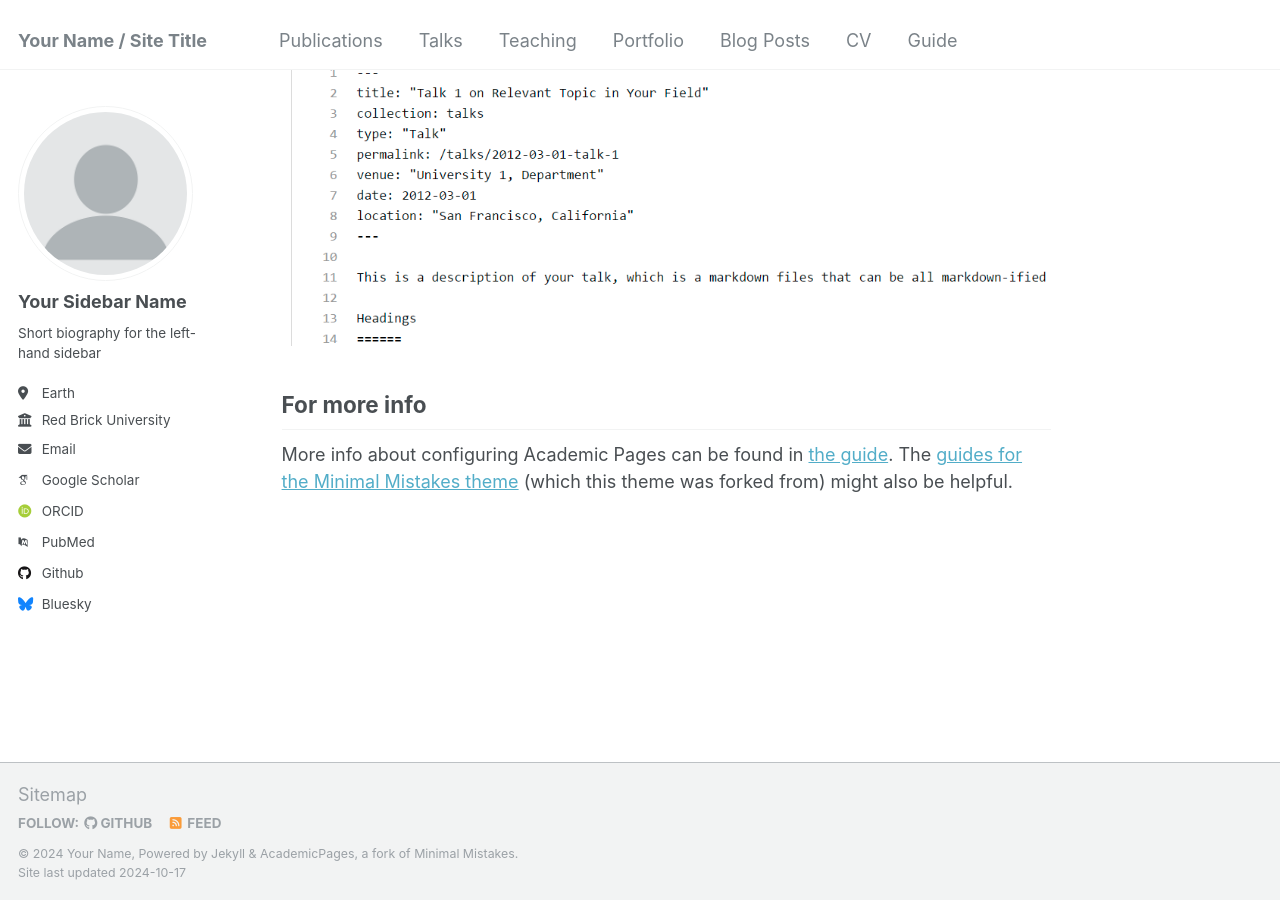
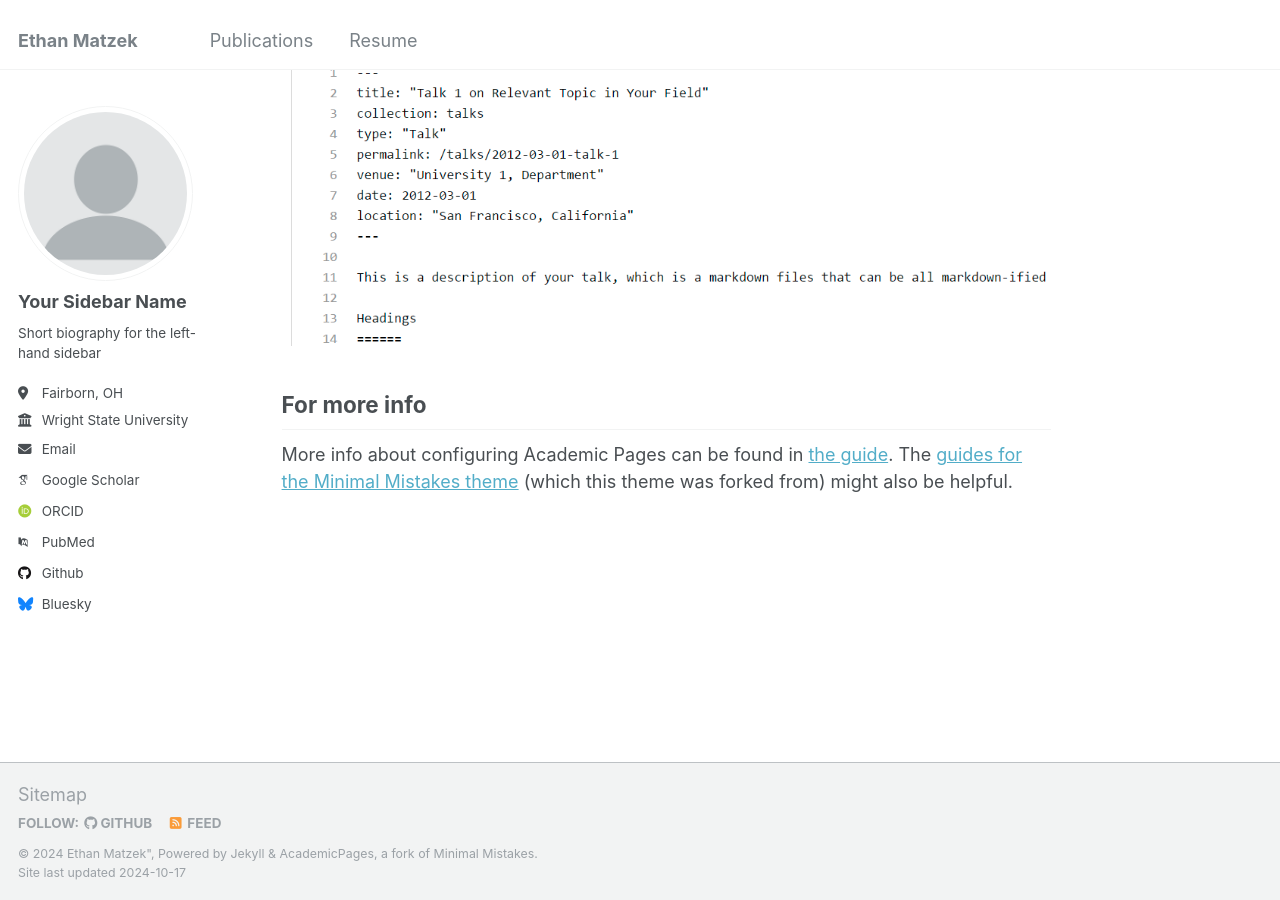
Before and after one commit to ecmatz/ecmatz.github.io, a Jekyll site: the page built from _pages/about.md, in a window 1280 px wide and 900 px high, scrolled down 2643 px. Built offline with Jekyll 4.4.1, drawn with Linux system fonts in a browser that asks for light colours; some web fonts are replaced.

Commit message:
Initial Commit

```diff
--- a/_config.yml
+++ b/_config.yml
@@ -8,10 +8,10 @@
 
 # Basic Site Settings
 locale                   : "en-US"
-title                    : "Your Name / Site Title"
+title                    : "Ethan Matzek"
 title_separator          : "-"
-name                     : &name "Your Name"
-description              : &description "personal description"
+name                     : &name Ethan Matzek"
+description              : &description "Computer Science PhD student at Wright State University and TARS Researcher"
 url                      : https://academicpages.github.io # the base hostname & protocol for your site e.g. "https://mmistakes.github.io"
 baseurl                  : "" # the subpath of your site, e.g. "/blog"
 repository               : "academicpages/academicpages.github.io"
@@ -25,10 +25,10 @@ author:
   name             : "Your Sidebar Name"
   pronouns         : # example: "she/her"
   bio              : "Short biography for the left-hand sidebar"
-  location         : "Earth"
-  employer         : "Red Brick University"
+  location         : "Fairborn, OH"
+  employer         : "Wright State University"
   uri              : # URL
-  email            : "none@example.org"
+  email            : "ecmatzek@gmail.com"
 
   # Academic websites
   arxiv            : # URL - Update with the correct link to your profile
--- a/_data/navigation.yml
+++ b/_data/navigation.yml
@@ -8,20 +8,20 @@ main:
   - title: "Publications"
     url: /publications/
 
-  - title: "Talks"
-    url: /talks/
+  #- title: "Talks"
+  #  url: /talks/
 
-  - title: "Teaching"
-    url: /teaching/
+ # - title: "Teaching"
+ #   url: /teaching/
 
-  - title: "Portfolio"
-    url: /portfolio/
+ # - title: "Portfolio"
+#  url: /portfolio/
 
-  - title: "Blog Posts"
-    url: /year-archive/
+ # - title: "Blog Posts"
+ #   url: /year-archive/
 
-  - title: "CV"
-    url: /cv/
+  - title: "Resume"
+    url: /resume/
 
-  - title: "Guide"
-    url: /markdown/
+ # - title: "Guide"
+  #  url: /markdown/
```
